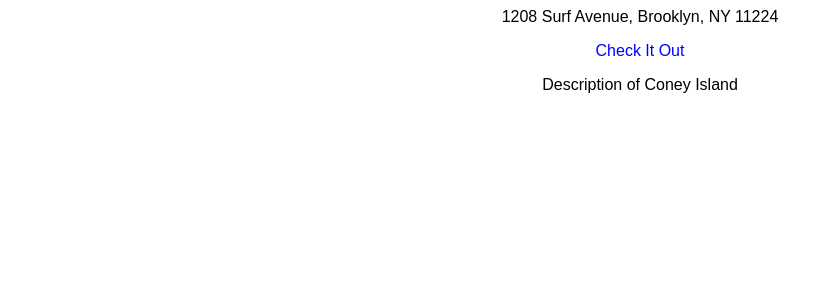
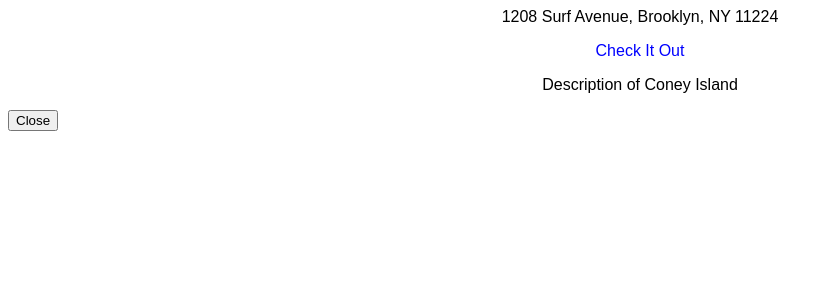
Before and after one commit to TanukiDemon/WhatDoNYC, a Flask app: template app/templates/CI.html in a window 1280 px wide. Shown: the part 292-592 px from the top of the page, without its empty margins (0-833 px from the left). Run offline with Flask 2, Linux system fonts and the light colour scheme; the template is opened without the code that fills it, so the values that code supplies are empty; parts of the project's set-up code (start-up, migrations or seed data) failed here and were passed over.

Commit message:
Update CI.html

```diff
--- a/app/templates/CI.html
+++ b/app/templates/CI.html
@@ -4,9 +4,10 @@
 	<meta charset="UTF-8">
 	<meta name="viewport" content="width=device-width, initial-scale=1.0">
 	<title>Coney Island</title>
-	<link rel="stylesheet" type="text/css" href="/static/single.css">
-	<link rel="stylesheet" type="text/css" href="/static/mobile.css" media="screen and (max-width : 568px)">
-	<script type="text/javascript" src="/static/mobile.js"></script>
+	<link rel="stylesheet" type="text/css" href="../static/single.css">
+	<link rel="stylesheet" type="text/css" href="../static/mobile.css" media="screen and (max-width : 568px)">
+	<script type="text/javascript" src="../static/spotlight.js"></script>
+	<script type="text/javascript" src="../static/mobile.js"></script>
 </head>
 <body>
 
@@ -21,5 +22,9 @@
 		<p>Description of Coney Island</p>
 	</div>
 
+	<div id="close">
+		<button id="CLbut" onclick="winClose()">Close</button>
+	</div>
+
 </body>
 </html>
```
